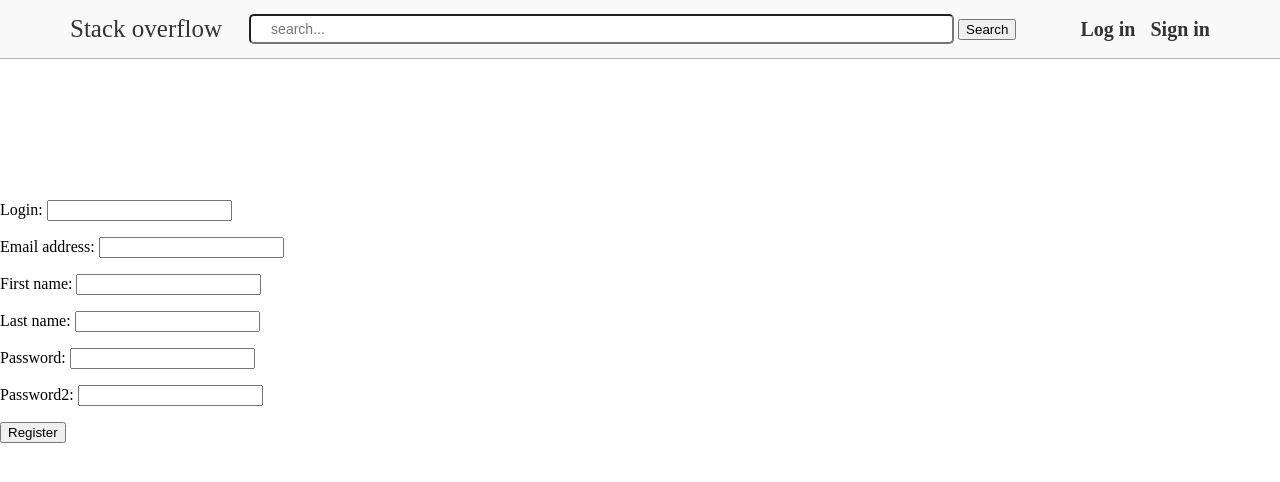
After one commit to ruslanrzaevv/stackvoerflow, a Django app: page /register/ in a window 1280 px wide. The commit adds this page. Shown: the top 482 px of the page. Run offline with Django 5.2, Linux system fonts and the light colour scheme; parts of the project's set-up code (start-up, migrations or seed data) failed here and were passed over.

Commit message:
added register, email

```diff
--- a/app/settings.py
+++ b/app/settings.py
@@ -19,6 +19,7 @@ INSTALLED_APPS = [
     'django.contrib.staticfiles',
     'tinymce',
     'taggit',
+    'bootstrap4',
 
     'users',
     'questions',
@@ -103,8 +104,12 @@ MEDIA_URL = 'media/'
 
 DEFAULT_AUTO_FIELD = 'django.db.models.BigAutoField'
 
+
 LOGIN_REDIRECT_URL = 'index'
 LOGOUT_REDIRECT_URL = 'index'
+LOGIN_URL = 'login'
+
+
 
 
 
--- a/questions/views.py
+++ b/questions/views.py
@@ -6,7 +6,7 @@ from django.db.models import Q
 from questions.forms import AddQuestionForm, AddAnswerForm
 from django.core.paginator import Paginator
 
-# @login_required
+@login_required
 def index(request):
     questions = Question.objects.all()
 
--- a/templates/users/login.html
+++ b/templates/users/login.html
@@ -1,13 +1,14 @@
 {% extends 'base.html' %}
 
 {% block main %}
-<form style="margin-top: 100px;" action="." method="post">
+<form style="margin-top: 100px;" action="{% url 'login' %}" method="post">
     {% csrf_token %}
+    <input type="hidden" name="next" value="{{ next }}" />
     <div class="form-error">{{ form.non_field_errors }}</div>
     {% for f in form %}
     <p><label class="form-label" for="{{ f.id_for_label }}">{{ f.label }}</label>{{ f }}</p>
     <div class="form-error">{{ f.errors }}</div>
     {% endfor %}
-    <button type="submit">Login</button>
+    <button type="submit">Войти</button>
 </form>
 {% endblock %}
--- /dev/null
+++ b/templates/users/register.html
@@ -0,0 +1,10 @@
+{% extends 'base.html' %}
+
+
+{% block main %}
+<form style="margin-top: 200px;" method="post">
+    {% csrf_token %}
+    {{ form.as_p }}
+    <button type="submit">Register</button>
+</form>
+{% endblock %}
--- /dev/null
+++ b/templates/users/register_done.html
@@ -0,0 +1,5 @@
+{% extends 'base.html' %}
+
+{% block main %}
+<p>Welcome to Stackoverflow </p>
+{% endblock %}
--- a/users/forms.py
+++ b/users/forms.py
@@ -23,10 +23,33 @@ class ChangeProfileForm(UserChangeForm):
 
 class LoginUserForm(AuthenticationForm):
     username = forms.CharField(label='Login', widget=forms.TextInput(attrs={'class': 'form-input'}))
-    password = forms.CharField(label='Password', widget=forms.TextInput(attrs={'class': 'form-input'}))
+    password = forms.CharField(label='Password', widget=forms.PasswordInput(attrs={'class': 'form-input'}))
 
     class Meta:
         model = get_user_model()
         fields = [
             'username', 'password'
         ]
+
+class RegisterUserForm(forms.ModelForm):
+    username = forms.CharField(label='Login')
+    password = forms.CharField(label='Password', widget=forms.PasswordInput())
+    password2 = forms.CharField(label='Password2', widget=forms.PasswordInput())
+
+    class Meta:
+        model = get_user_model()
+        fields = ['username', 'email', 'first_name', 'last_name', 'password', 'password2']
+
+    def clean_password2(self):
+        cd = self.cleaned_data
+
+        if cd['password'] != cd['password2']:
+            raise forms.ValidationError('Passwords failed')
+        return cd['password']
+
+    def clean_email(self):
+        email = self.cleaned_data['email']
+
+        if get_user_model().objects.filter(email=email).exists():
+            raise forms.ValidationError('Такой E-mail уже существует')
+        return email
--- a/users/urls.py
+++ b/users/urls.py
@@ -1,14 +1,15 @@
 from django.urls import path
-from django.contrib.auth.views import LogoutView
 from . import views
 
-from users.views import profile, edit_profile
+from users.views import profile, edit_profile, logout_view, register
 
 
 urlpatterns = [
     path('login/', views.loginUser.as_view(), name='login'),
-    path('logout/', LogoutView.as_view(), name='logout'),
+    path('logout/', logout_view, name='logout'),
+    path('register/', register, name='register'),
     path('profile/<slug:username>/', profile, name='profile'),
     path('profile/edit/<slug:username>/', edit_profile, name='edit_profile'),
+    path('confirmation_sent/', views.confirmation_sent, name='confirmation_sent'),
 
 ]
--- a/users/views.py
+++ b/users/views.py
@@ -1,11 +1,14 @@
 from django.shortcuts import render, redirect
-from django.contrib.auth.views import LoginView, LogoutView
-from django.urls import reverse_lazy
+from django.contrib.auth.views import LoginView
+from django.contrib.auth import logout
 from django.contrib.auth.forms import User
+from django.core.mail import send_mail
 
-from users.forms import ChangeProfileForm, LoginUserForm
+
+from users.forms import ChangeProfileForm, LoginUserForm, RegisterUserForm
 from questions.models import Question, Answer
 from users.models import User
+
 
 
 def edit_profile(request, username):
@@ -48,3 +51,51 @@ class loginUser(LoginView):
     form_class = LoginUserForm
     template_name = 'users/login.html'
     extra_context = {'title': 'Authenticted'}
+
+
+def logout_view(request):
+    form = RegisterUserForm()
+
+    if request.method == 'POST':
+
+        logout(request)
+
+    return render(request, 'users/logout.html', {})
+
+
+
+def register(request):
+    form = RegisterUserForm()
+
+    if request.method == 'POST':
+        form = RegisterUserForm(request.POST)
+
+        if form.is_valid():
+            user = form.save(commit=False)
+            user.set_password(form.cleaned_data['password'])
+            user.save()
+
+            send_mail(
+                'Потверждение регистрации',
+                'Код для потверждения: 1234567',
+                'azbergen74@gmail.com',
+                [user.email],
+                fail_silently=False,
+            )
+
+
+            return redirect('confirmation_sent')
+    else:
+        form = RegisterUserForm()
+
+    return render(request, 'users/register.html', {'form': form})
+
+
+def confirmation_sent(request):
+    if request.method == 'POST':
+        confirmation_code = request.POST.get('confirmation_code')
+        if confirmation_code == '123456':
+            return redirect('login')
+        else:
+            return render(request, 'users/confirmation_sent.html', {'error': 'Неверный код подтверждения'})
+    return render(request, 'users/confirmation_sent.html')
```
Also changed, not shown: templates/users/confirmation_sent.html (added, +13 -0 lines), templates/users/logout.html (added, +14 -0 lines), db.sqlite3, templates/base.html (line endings or trailing spaces).
